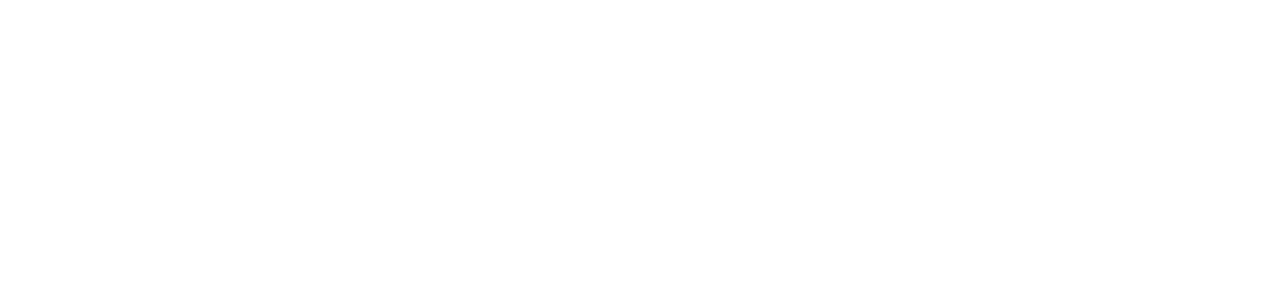
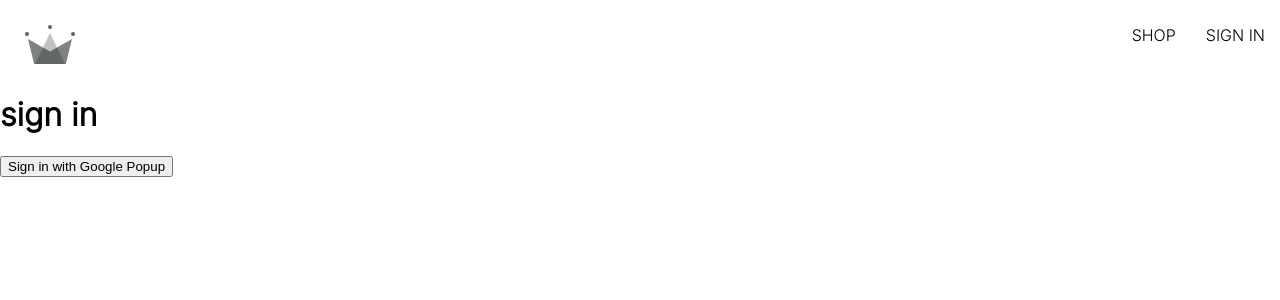
Before and after one commit to hasnatsajid/ecommerce-react-graphql, a React (Create React App) app: page /sign-in in a window 1280 px wide. Before the commit this address had no page. Shown: the top 300 px of the page. Built offline with nearby package versions, Linux system fonts and the light colour scheme.

Commit message:
added firebase auth and user creation

```diff
--- a/package.json
+++ b/package.json
@@ -6,6 +6,7 @@
     "@testing-library/jest-dom": "^5.16.5",
     "@testing-library/react": "^13.3.0",
     "@testing-library/user-event": "^13.5.0",
+    "firebase": "^9.9.2",
     "react": "^18.2.0",
     "react-dom": "^18.2.0",
     "react-router-dom": "6",
--- a/src/App.js
+++ b/src/App.js
@@ -1,19 +1,10 @@
-import { Routes, Route, Outlet } from 'react-router-dom';
-import Home from './routes/home';
+import { Routes, Route } from 'react-router-dom';
+import Navigation from './routes/navigation/Navigation';
+import Home from './routes/home/home';
+import SignIn from './routes/sign-in/signIn';
 
 const Shop = () => {
   return <h1>Shop page here</h1>;
-};
-
-const Navigation = () => {
-  return (
-    <div>
-      <div>
-        <h1>I am navigaton</h1>
-        <Outlet />
-      </div>
-    </div>
-  );
 };
 
 function App() {
@@ -22,6 +13,7 @@
       <Route path="/" element={<Navigation />}>
         <Route index element={<Home />} />
         <Route path="shop" element={<Shop />} />
+        <Route path="sign-in" element={<SignIn />} />
       </Route>
     </Routes>
   );
--- a/src/index.scss
+++ b/src/index.scss
@@ -4,3 +4,12 @@
   -webkit-font-smoothing: antialiased;
   -moz-osx-font-smoothing: grayscale;
 }
+
+a {
+  text-decoration: none;
+  color: black;
+}
+
+* {
+  box-sizing: border-box;
+}
--- a/src/routes/home.jsx
+++ b/src/routes/home/home.jsx
@@ -1,4 +1,4 @@
-import Categories from '../components/Categories/Categories';
+import Categories from '../../components/Categories/Categories';
 import { Outlet } from 'react-router-dom';
 
 function Home() {
--- /dev/null
+++ b/src/routes/navigation/Navigation.jsx
@@ -0,0 +1,29 @@
+import { Fragment } from 'react';
+import { Outlet, Link } from 'react-router-dom';
+
+import { ReactComponent as CrownLogo } from '../../assets/crown.svg';
+
+import './navigation.scss';
+
+const Navigation = () => {
+  return (
+    <Fragment>
+      <div className="navigation">
+        <Link className="logo-container" to="/">
+          <CrownLogo className="logo" />
+        </Link>
+        <div className="nav-links-container">
+          <Link className="nav-link" to="/shop">
+            SHOP
+          </Link>
+          <Link className="nav-link" to="/sign-in">
+            SIGN IN
+          </Link>
+        </div>
+      </div>
+      <Outlet />
+    </Fragment>
+  );
+};
+
+export default Navigation;
--- /dev/null
+++ b/src/routes/navigation/navigation.scss
@@ -0,0 +1,26 @@
+.navigation {
+  height: 70px;
+  width: 100%;
+  display: flex;
+  justify-content: space-between;
+  margin-bottom: 25px;
+
+  .logo-container {
+    height: 100%;
+    width: 70px;
+    padding: 25px;
+  }
+
+  .nav-links-container {
+    width: 50%;
+    height: 100%;
+    display: flex;
+    align-items: center;
+    justify-content: flex-end;
+
+    .nav-link {
+      padding: 10px 15px;
+      cursor: pointer;
+    }
+  }
+}
--- /dev/null
+++ b/src/routes/sign-in/signIn.jsx
@@ -0,0 +1,17 @@
+import { signInWithGooglePopup, createUserDocumentFromAuth } from '../../utils/firebase';
+
+const SignIn = () => {
+  const logGoogleUser = async () => {
+    const { user } = await signInWithGooglePopup();
+    const userDocRef = await createUserDocumentFromAuth(user);
+  };
+
+  return (
+    <div>
+      <h1>sign in</h1>
+      <button onClick={logGoogleUser}>Sign in with Google Popup</button>
+    </div>
+  );
+};
+
+export default SignIn;
--- /dev/null
+++ b/src/utils/firebase.js
@@ -0,0 +1,58 @@
+import { initializeApp } from 'firebase/app';
+import { getAuth, signInWithRedirect, signInWithPopup, GoogleAuthProvider } from 'firebase/auth';
+import { getFirestore, doc, getDoc, setDoc } from 'firebase/firestore';
+
+// Your web app's Firebase configuration
+const firebaseConfig = {
+  apiKey: 'AIzaSyA8QqF6TeEAWgx2zaclxkg7hS5v3jlswlA',
+
+  authDomain: 'ecommerce-db-f09b1.firebaseapp.com',
+
+  projectId: 'ecommerce-db-f09b1',
+
+  storageBucket: 'ecommerce-db-f09b1.appspot.com',
+
+  messagingSenderId: '1009357531228',
+
+  appId: '1:1009357531228:web:b183f86b7f6c78fe401e99',
+};
+
+const firebaseApp = initializeApp(firebaseConfig);
+
+const provider = new GoogleAuthProvider();
+provider.setCustomParameters({
+  prompt: 'select_account',
+});
+
+export const auth = getAuth();
+
+export const signInWithGooglePopup = () => signInWithPopup(auth, provider);
+
+export const db = getFirestore();
+
+export const createUserDocumentFromAuth = async (userAuth) => {
+  const userDocRef = doc(db, 'users', userAuth.uid);
+
+  console.log(userDocRef);
+
+  const userSnapshot = await getDoc(userDocRef);
+  console.log(userSnapshot);
+  console.log(userSnapshot.exists());
+
+  if (!userSnapshot.exists()) {
+    const { displayName, email } = userAuth;
+    const createdAt = new Date();
+
+    try {
+      await setDoc(userDocRef, {
+        displayName,
+        email,
+        createdAt,
+      });
+    } catch (err) {
+      console.log('error creating the user', err.message);
+    }
+  }
+
+  return userDocRef;
+};
```
Also changed, not shown: src/assets/crown.svg (added), src/components/Navigation/navigation.scss (deleted), 1 other file (tests, documents, lock files or other folders).
